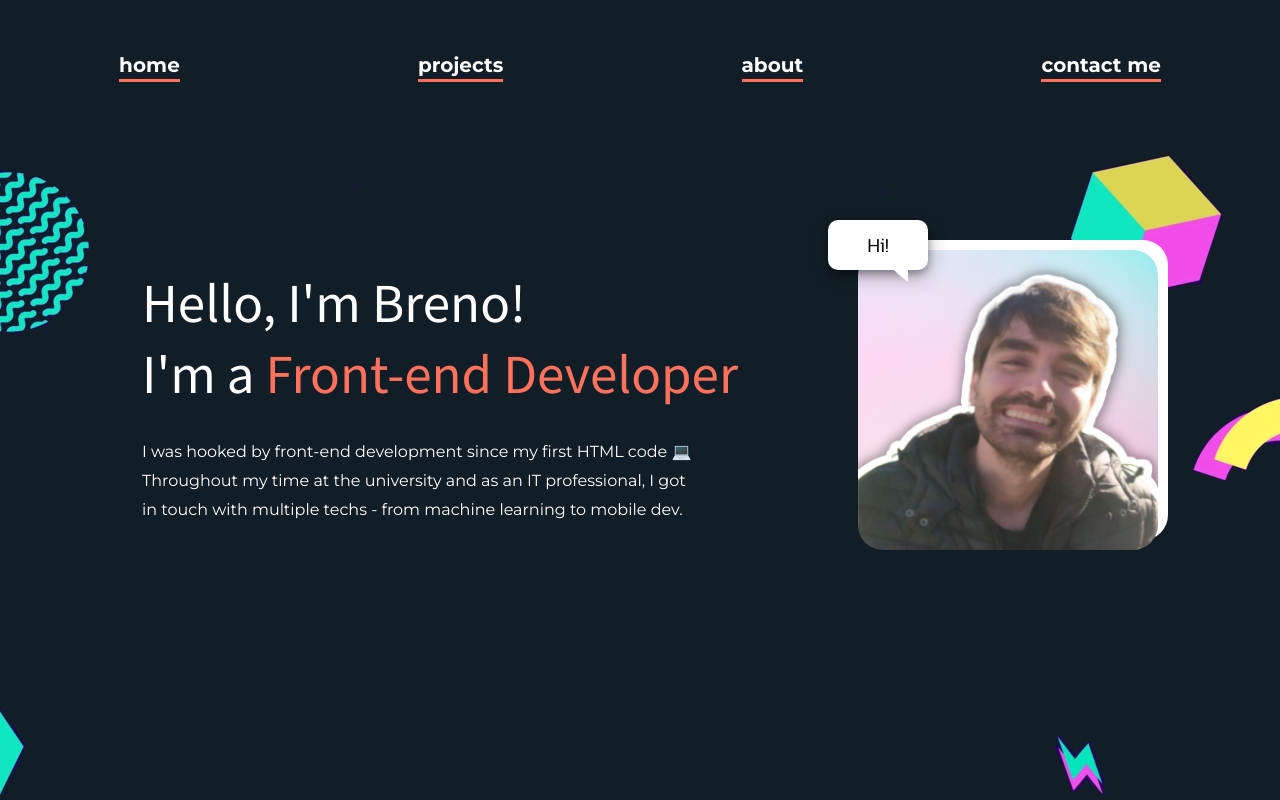
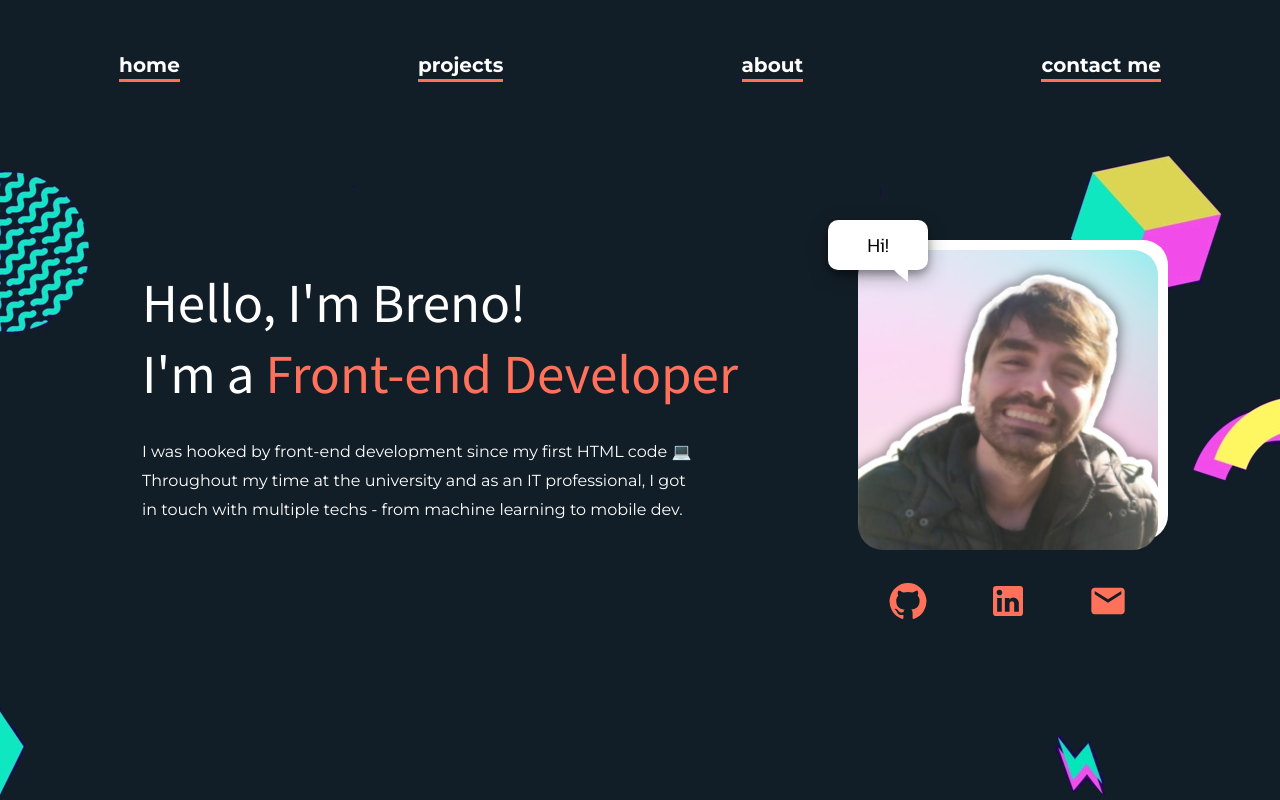
Before and after one commit to BrenoFischer/portfolio, a React (Create React App) app: page / in a window 1280 px wide. Built offline with nearby package versions, Linux system fonts and the light colour scheme.

Commit message:
insert MUI and Icons on description

```diff
--- a/package.json
+++ b/package.json
@@ -3,6 +3,10 @@
   "version": "0.1.0",
   "private": true,
   "dependencies": {
+    "@emotion/react": "^11.10.5",
+    "@emotion/styled": "^11.10.5",
+    "@mui/icons-material": "^5.11.0",
+    "@mui/material": "^5.11.3",
     "@testing-library/jest-dom": "^5.16.5",
     "@testing-library/react": "^13.4.0",
     "@testing-library/user-event": "^13.5.0",
--- a/src/components/description/description.component.jsx
+++ b/src/components/description/description.component.jsx
@@ -1,8 +1,31 @@
 import descriptionPhoto from '../../assets/description-photo1.1.png';
+
+import IconButton from '@mui/material/IconButton';
+
+import GitHubIcon from '@mui/icons-material/GitHub';
+import LinkedInIcon from '@mui/icons-material/LinkedIn';
+import EmailIcon from '@mui/icons-material/Email';
+
 
 import './description.styles.scss';
 
 const Description = () => {
+  const DefineIconButton = (props) => {
+    return (
+      <IconButton
+        sx={{
+          color: "rgb(255, 113, 91)",
+          "&:hover": {
+              color: "white"
+            },
+          transition: "all .5s"
+          }}
+        >
+        {props.children}
+      </IconButton>
+    )
+  }
+
     return (
         <section className="description">
           <div className="description__text">
@@ -12,19 +35,32 @@ const Description = () => {
             <p className='description__text-paragraph'>in touch with multiple techs - from machine learning to mobile dev.</p>
           </div>
           <div className="description__photo-box">
-            <div class="description__photo-box-bubble">Hi!</div>
-            <div class="description__photo-box-pointer"></div>
-            <div class="description__photo-box-bubble bubble-2">Welcome to my portfolio</div>
-            <div class="description__photo-box-pointer pointer-2"></div>
-            <div class="description__photo-box-bubble bubble-2">Welcome to my portfolio</div>
-            <div class="description__photo-box-pointer pointer-2"></div>
-            <div class="description__photo-box-bubble bubble-3">Explore my projects!</div>
-            <div class="description__photo-box-pointer pointer-3"></div>
-            <div class="description__photo-box-bubble bubble-4">Read more about my journey</div>
-            <div class="description__photo-box-pointer pointer-4"></div>
-            <div class="description__photo-box-bubble bubble-5">You can easily "Contact me"</div>
-            <div class="description__photo-box-pointer pointer-5"></div>
+            <div className="description__photo-box-bubble">Hi!</div>
+            <div className="description__photo-box-pointer"></div>
+            <div className="description__photo-box-bubble bubble-2">Welcome to my portfolio</div>
+            <div className="description__photo-box-pointer pointer-2"></div>
+            <div className="description__photo-box-bubble bubble-2">Welcome to my portfolio</div>
+            <div className="description__photo-box-pointer pointer-2"></div>
+            <div className="description__photo-box-bubble bubble-3">Explore my projects!</div>
+            <div className="description__photo-box-pointer pointer-3"></div>
+            <div className="description__photo-box-bubble bubble-4">Read more about my journey</div>
+            <div className="description__photo-box-pointer pointer-4"></div>
+            <div className="description__photo-box-bubble bubble-5">You can easily "Contact me"</div>
+            <div className="description__photo-box-pointer pointer-5"></div>
+
             <img className="description__photo" src={descriptionPhoto} alt="Description" />
+
+            <div className='description__icons'>
+              <DefineIconButton>
+                <GitHubIcon sx={{fontSize: 40}} />
+              </DefineIconButton>
+              <DefineIconButton>
+                <LinkedInIcon sx={{fontSize: 40}} />
+              </DefineIconButton>
+              <DefineIconButton>
+                <EmailIcon sx={{fontSize: 40}} />
+              </DefineIconButton>
+            </div>
           </div>
         </section>
     );
--- a/src/components/description/description.styles.scss
+++ b/src/components/description/description.styles.scss
@@ -123,6 +123,14 @@ $appear-bubble-5-delay: calc($appear-bubble-duration + $appear-bubble-4-delay +
             animation-delay: $appear-bubble-delay;
         }
     }
+
+    &__icons {
+        margin-top: 2rem;
+        display: flex;
+        justify-content: space-around;
+
+    }
+
 }
 
 .bubble-2 {
```
